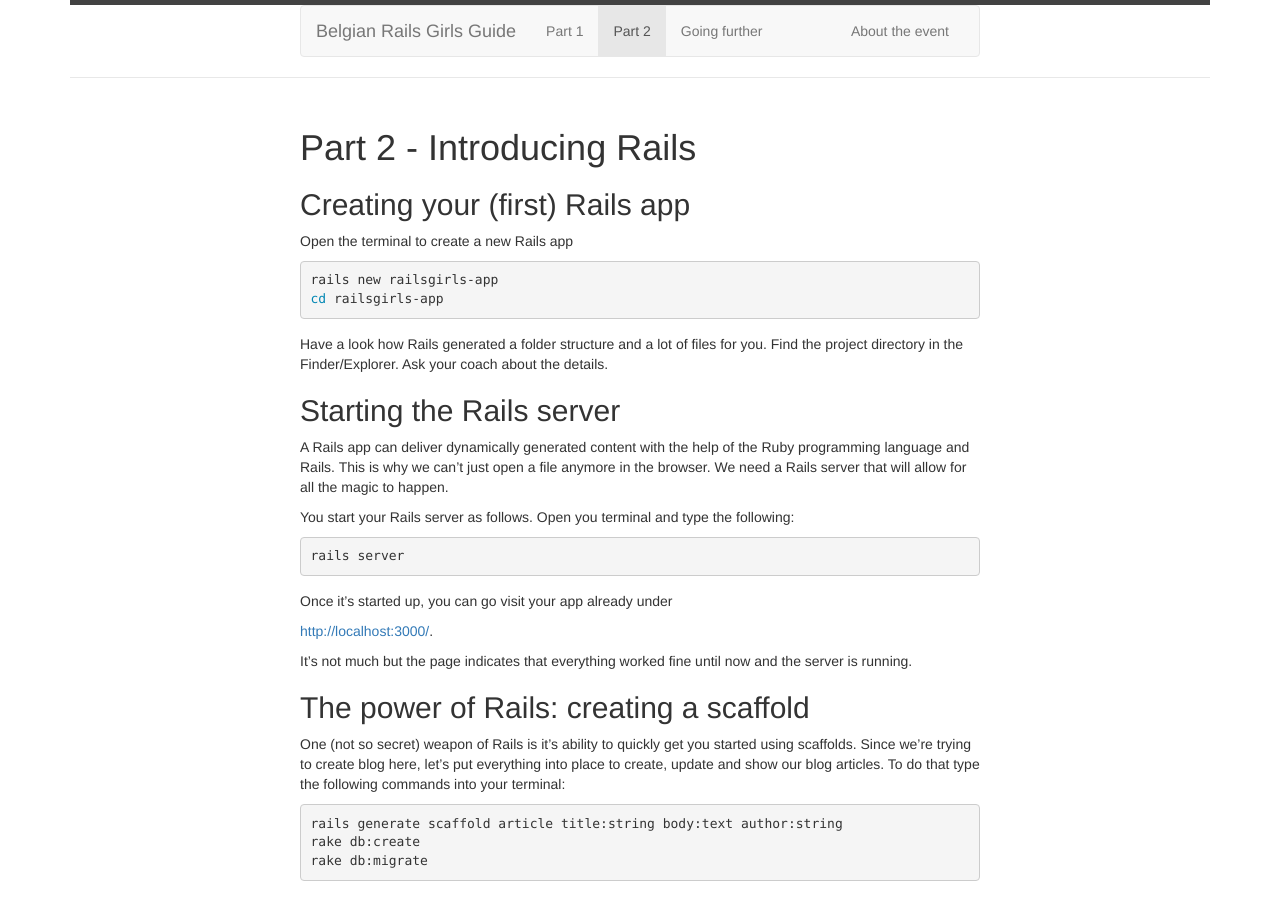
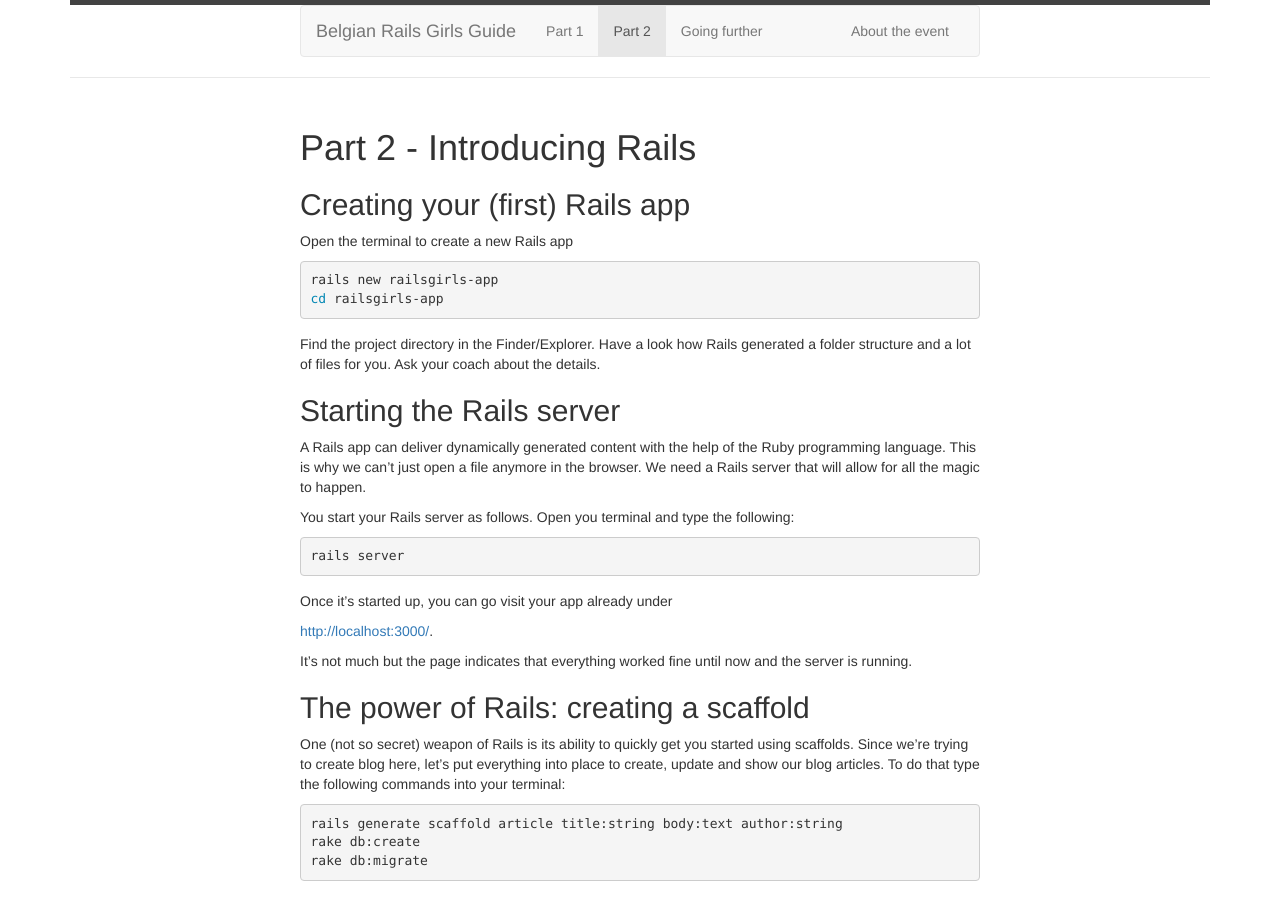
Before and after one commit to brug-be/railsgirls_guide, a Jekyll site: the page built from part_2_dynamic.md, in a window 1280 px wide and 900 px high. Built offline with Jekyll 4.4.1, drawn with Linux system fonts in a browser that asks for light colours; nearby versions of some CDN libraries; some of the changed text lies outside the part shown.

Commit message:
Fix typos, flow, consistency

```diff
--- a/part_2_dynamic.md
+++ b/part_2_dynamic.md
@@ -15,12 +15,12 @@
 cd railsgirls-app
 {% endhighlight %}
 
-Have a look how Rails generated a folder structure and a lot of files for you. Find the project directory in the Finder/Explorer. Ask your coach about the details.
+Find the project directory in the Finder/Explorer. Have a look how Rails generated a folder structure and a lot of files for you. Ask your coach about the details.
 
 
 ## Starting the Rails server
 
-A Rails app can deliver dynamically generated content with the help of the Ruby programming language and Rails. This is why we can't just open a file anymore in the browser. We need a Rails server that will allow for all the magic to happen.
+A Rails app can deliver dynamically generated content with the help of the Ruby programming language. This is why we can't just open a file anymore in the browser. We need a Rails server that will allow for all the magic to happen.
 
 You start your Rails server as follows. Open you terminal and type the following:
 
@@ -36,7 +36,7 @@
 
 ## The power of Rails: creating a scaffold
 
-One (not so secret) weapon of Rails is it's ability to quickly get you started using scaffolds. Since we're trying to create blog here, let's put everything into place to create, update and show our blog articles. To do that type the following commands into your terminal:
+One (not so secret) weapon of Rails is its ability to quickly get you started using scaffolds. Since we're trying to create blog here, let's put everything into place to create, update and show our blog articles. To do that type the following commands into your terminal:
 
 {% highlight bash %}
 rails generate scaffold article title:string body:text author:string
@@ -217,7 +217,7 @@
 We need to add something called a route so the server knows what to do if someone visits the URL `/pages/contact`. For that open the file `config/routes.rb` in your editor and add the following line directly above `get 'pages/about'`.
 
 {% highlight ruby %}
-get "/pages/contact" => 'pages#contact'
+get '/pages/contact' => 'pages#contact'
 {% endhighlight %}
 
 Let's see what we've got [http://localhost:3000/pages/contact](http://localhost:3000/pages/contact).
```
